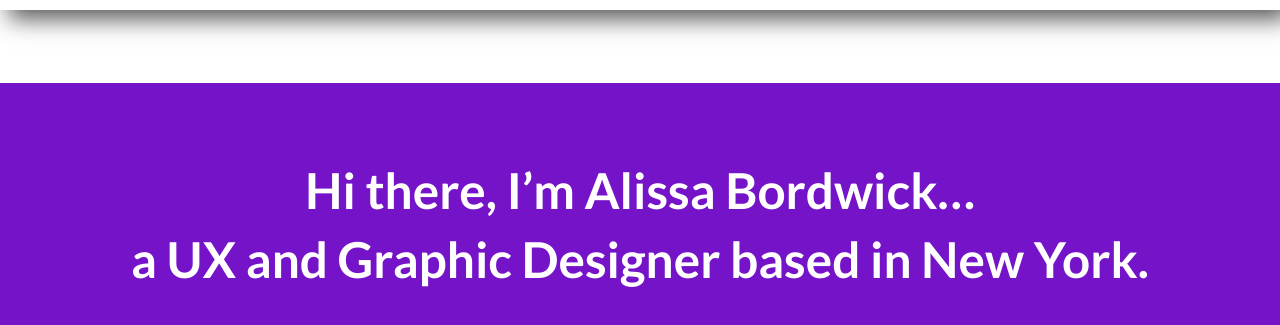
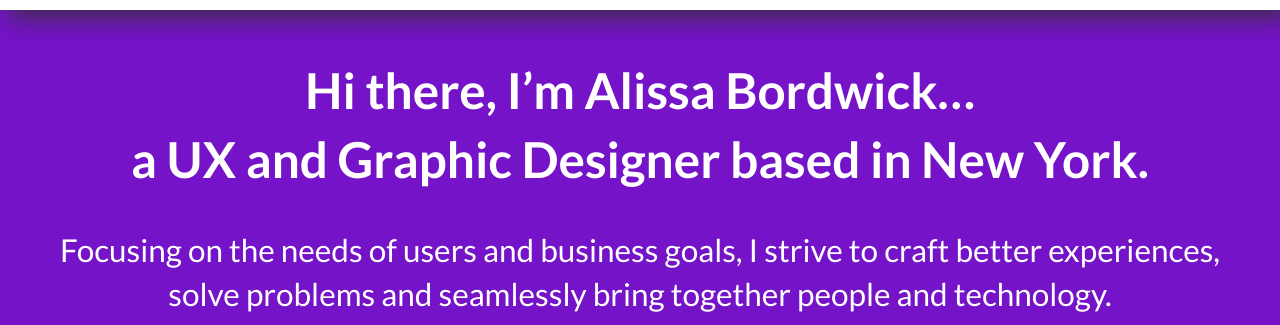
Before and after one commit to abordwick/portfolio-website-site-alissa-bordwick, a plain HTML site: page index.html in a window 1280 px wide. Shown: the part 92-417 px from the top of the page. Drawn offline with nearby package versions, Linux system fonts and the light colour scheme.

Commit message:
removed space on top

```diff
--- a/CSS/style.css
+++ b/CSS/style.css
@@ -302,7 +302,7 @@ nav > ul > li > a:active { /* selected link */
 }
 
 main {
-  padding-top: 175px;
+  padding-top: 75px;
 }
 
 
```
